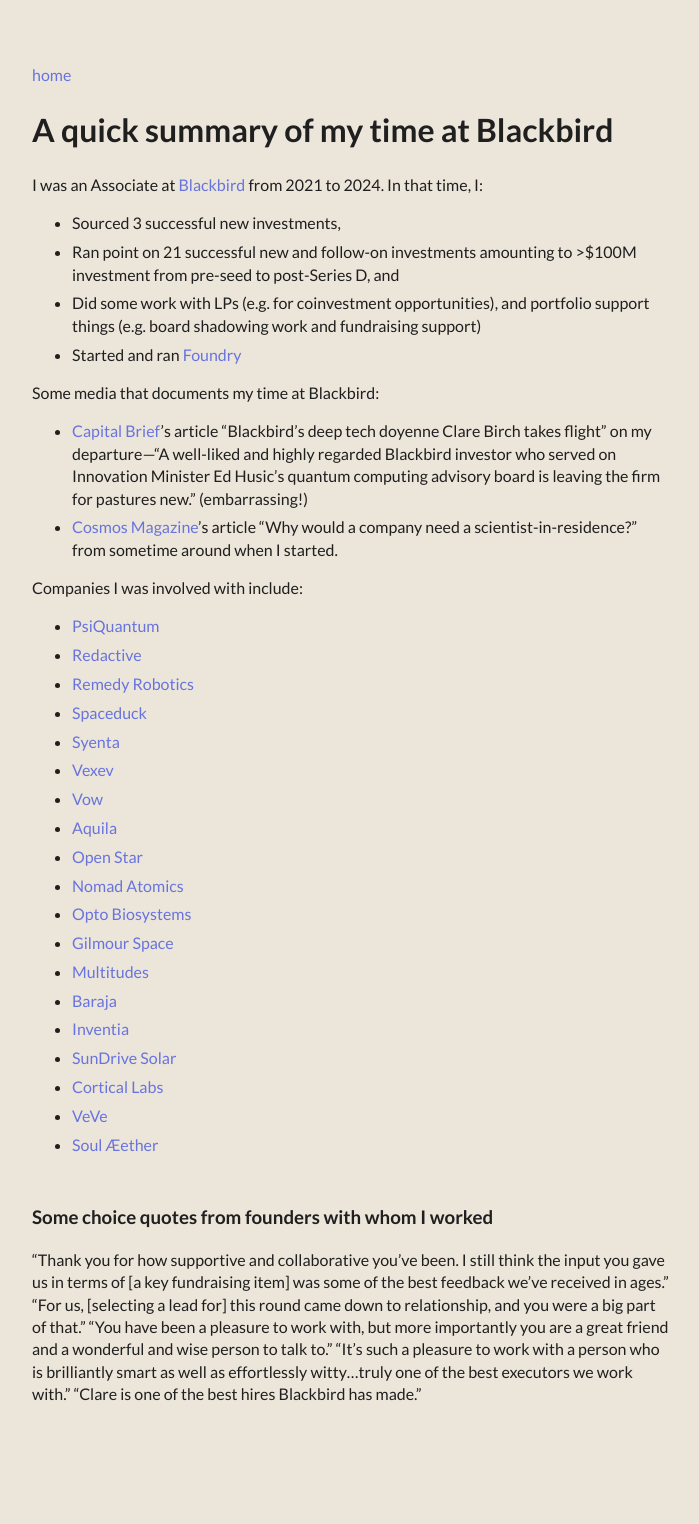
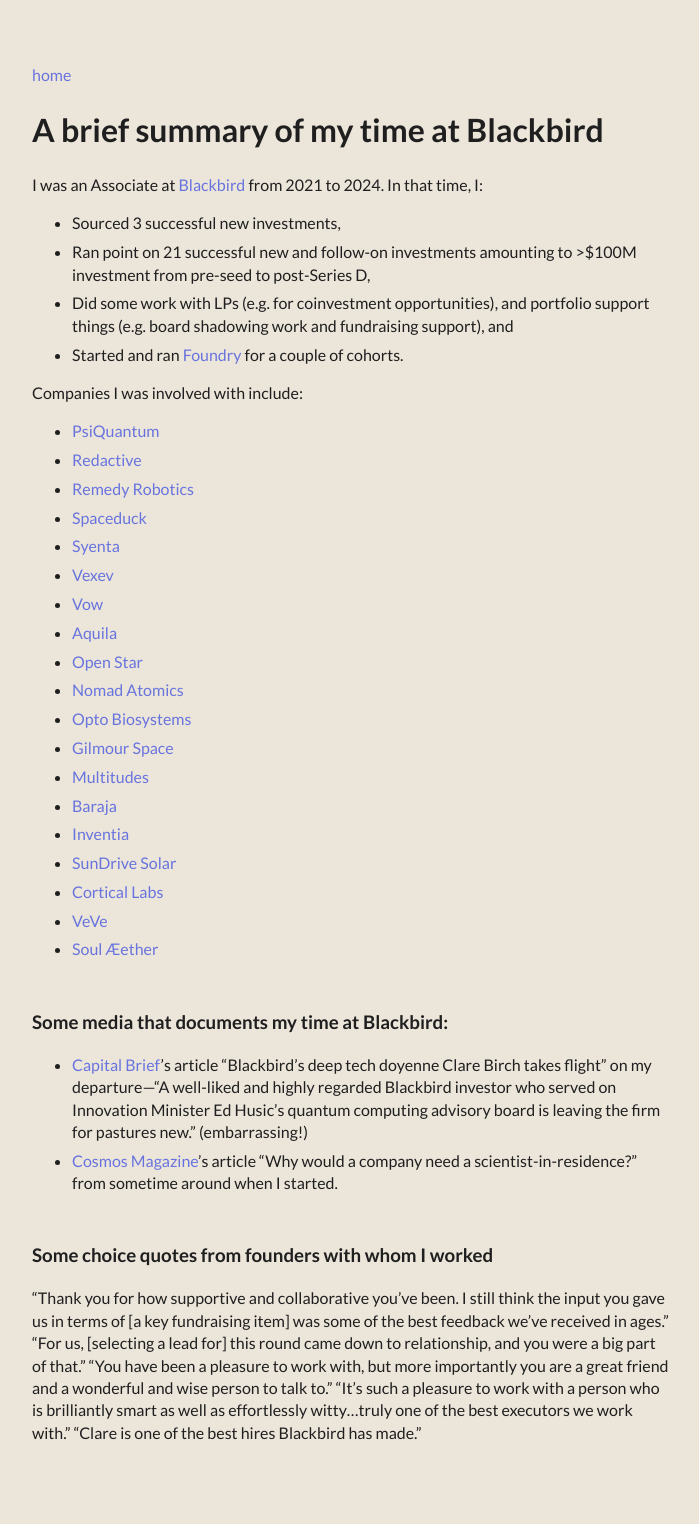
Before and after one commit to clarebirch/clarebirch.github.io, a Jekyll site: the page built from my-time-at-blackbird.md, in a window 1280 px wide. Shown: the whole page, without its empty margins (288-987 px from the left). Built offline with Jekyll 4.4.1, drawn with Linux system fonts in a browser that asks for light colours; some web fonts are replaced; before the commit the page ends 1486 px from its top, so only the background shows below that; some of the changed lines change nothing that is shown.

Commit message:
msg changed blackbird history page

```diff
--- a/my-time-at-blackbird.md
+++ b/my-time-at-blackbird.md
@@ -1,16 +1,12 @@
 ---
 layout: page
-title: A quick summary of my time at Blackbird
+title: A brief summary of my time at Blackbird
 ---
 I was an Associate at [Blackbird](https://blackbird.vc) from 2021 to 2024. In that time, I:
 - Sourced 3 successful new investments,
-- Ran point on 21 successful new and follow-on investments amounting to >$100M investment from pre-seed to post-Series D, and
-- Did some work with LPs (e.g. for coinvestment opportunities), and portfolio support things (e.g. board shadowing work and fundraising support)
-- Started and ran [Foundry]()
-
-Some media that documents my time at Blackbird:
-- [Capital Brief](https://www.capitalbrief.com/article/blackbirds-scientist-in-residence-clare-birch-takes-flight-633885b5-0b03-4356-980b-c9b9e71d6822/preview/)'s article "Blackbird's deep tech doyenne Clare Birch takes flight" on my departure---"A well-liked and highly regarded Blackbird investor who served on Innovation Minister Ed Husic's quantum computing advisory board is leaving the firm for pastures new." (embarrassing!)
-- [Cosmos Magazine](https://cosmosmagazine.com/people/culture/blackbird-scientist-in-residence/)'s article "Why would a company need a scientist-in-residence?" from sometime around when I started.
+- Ran point on 21 successful new and follow-on investments amounting to >$100M investment from pre-seed to post-Series D,
+- Did some work with LPs (e.g. for coinvestment opportunities), and portfolio support things (e.g. board shadowing work and fundraising support), and
+- Started and ran [Foundry](https://clarebir.ch/foundry) for a couple of cohorts.
 
 Companies I was involved with include:
 - [PsiQuantum](https://psiquantum.com)
@@ -33,6 +29,10 @@
 - [VeVe](https://www.veve.me/)
 - [Soul Æether](https://x.com/soulaether_?lang=en)
 
+### Some media that documents my time at Blackbird:
+- [Capital Brief](https://www.capitalbrief.com/article/blackbirds-scientist-in-residence-clare-birch-takes-flight-633885b5-0b03-4356-980b-c9b9e71d6822/preview/)'s article "Blackbird's deep tech doyenne Clare Birch takes flight" on my departure---"A well-liked and highly regarded Blackbird investor who served on Innovation Minister Ed Husic's quantum computing advisory board is leaving the firm for pastures new." (embarrassing!)
+- [Cosmos Magazine](https://cosmosmagazine.com/people/culture/blackbird-scientist-in-residence/)'s article "Why would a company need a scientist-in-residence?" from sometime around when I started.
+
 ### Some choice quotes from founders with whom I worked
 "Thank you for how supportive and collaborative you've been. I still think the input you gave us in terms of [a key fundraising item] was some of the best feedback we've received in ages."
 "For us, [selecting a lead for] this round came down to relationship, and you were a big part of that."
```
